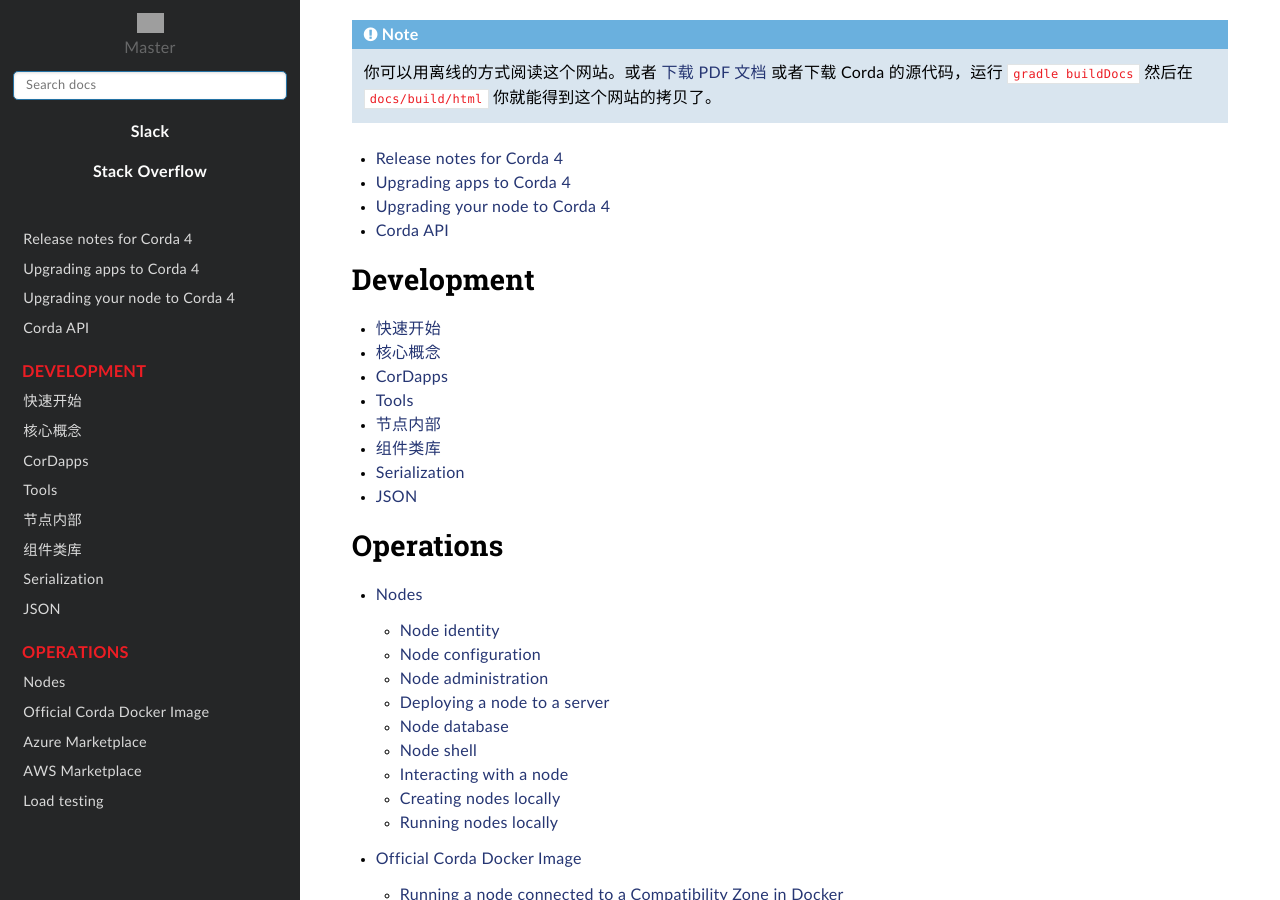
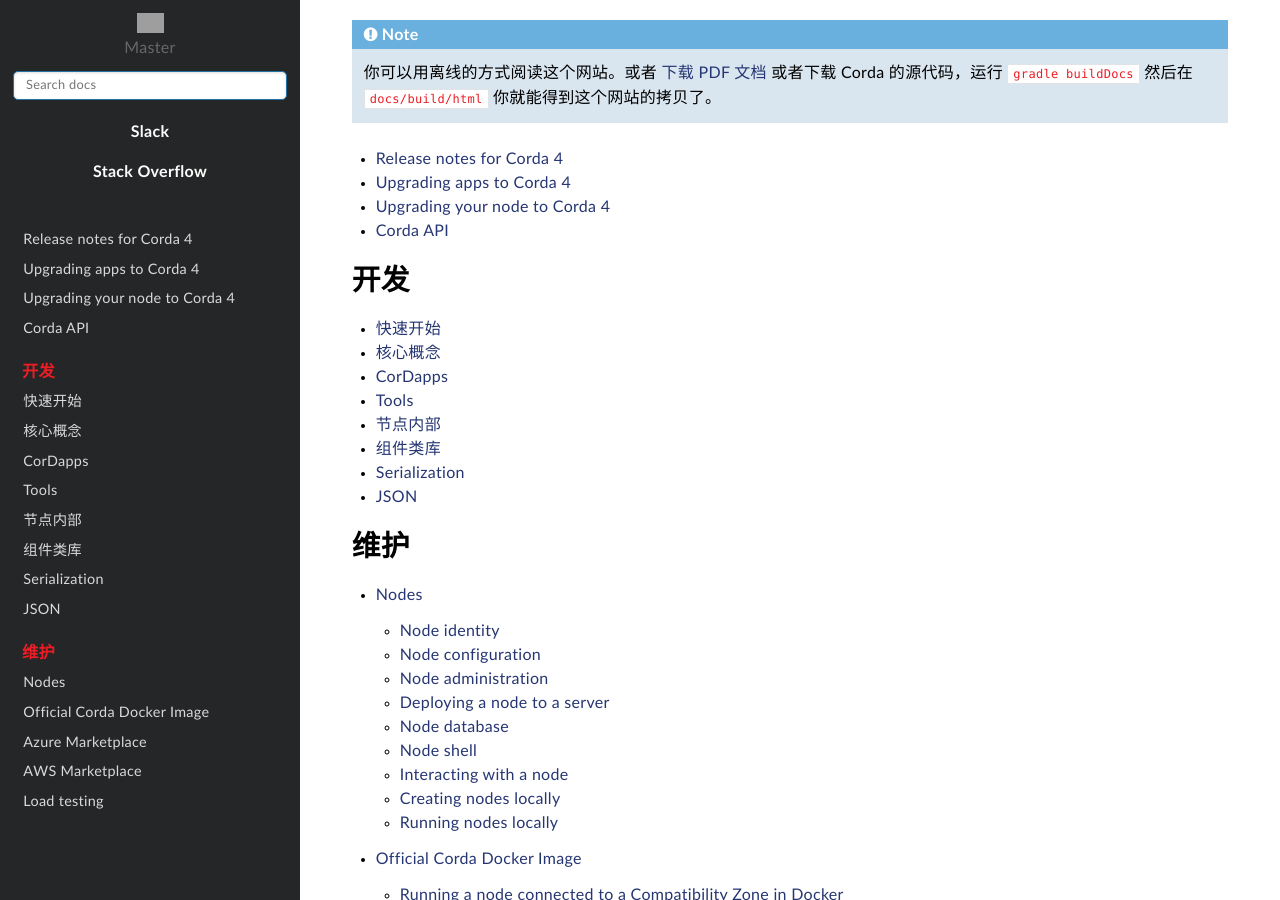
Before and after one commit to lijiachuan1982/cncorda, a Sphinx documentation site: the page built from docs/source/index.rst, in a window 1280 px wide and 900 px high, scrolled down 1240 px. Built offline with Sphinx 7.4.7 and the Read the Docs theme 2.0.0, drawn with Linux system fonts in a browser that asks for light colours; pages that are not in the unit, such as notebooks, are missing from menus; grey boxes are pictures that could not be loaded.

Commit message:
index.rst

```diff
--- a/docs/source/index.rst
+++ b/docs/source/index.rst
@@ -50,7 +50,7 @@
    cheat-sheet
 
 .. toctree::
-   :caption: Development
+   :caption: 开发
    :maxdepth: 1
 
    quickstart-index.rst
@@ -65,7 +65,7 @@
    troubleshooting.rst
 
 .. toctree::
-   :caption: Operations
+   :caption: 维护
    :maxdepth: 2
 
    corda-nodes-index.rst
```
Also changed, not shown: other parts of docs/source/index.rst (+3 -3 lines).
